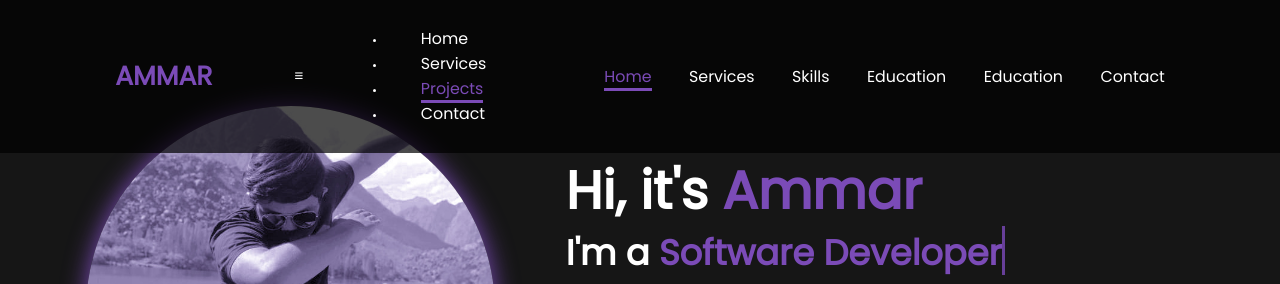
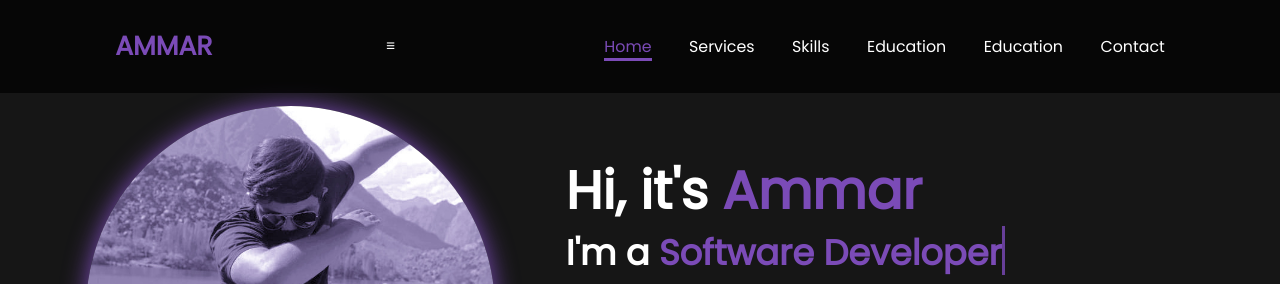
Before and after one commit to ammarahmad01/Ammar-Ahmad, a plain HTML site: page index.html in a window 1280 px wide. Shown: the top 284 px of the page. Drawn offline with Linux system fonts and the light colour scheme.

Commit message:
Update index.html

```diff
--- a/index.html
+++ b/index.html
@@ -16,18 +16,10 @@
 
         <i class="fa-solid fa-bars" class="menu-icon"></i>
 
-     <nav class="navbar">
-        <div id="menu-icon" class="bx bx-menu"></div>
-
-        <ul>
-            <li><a href="#home">Home</a></li>
-            <li><a href="#services">Services</a></li>
-            <li><a href="#projects">Projects</a></li>
-            <li><a href="#contact">Contact</a></li>
-        </ul>
-    </nav>
 
         <nav class="navbar">
+              <div id="menu-icon" class="bx bx-menu"></div>
+
             <a href="#home" class="active">Home</a>
             <a href="#services">Services</a>
             <a href="#skills">Skills</a>
```
